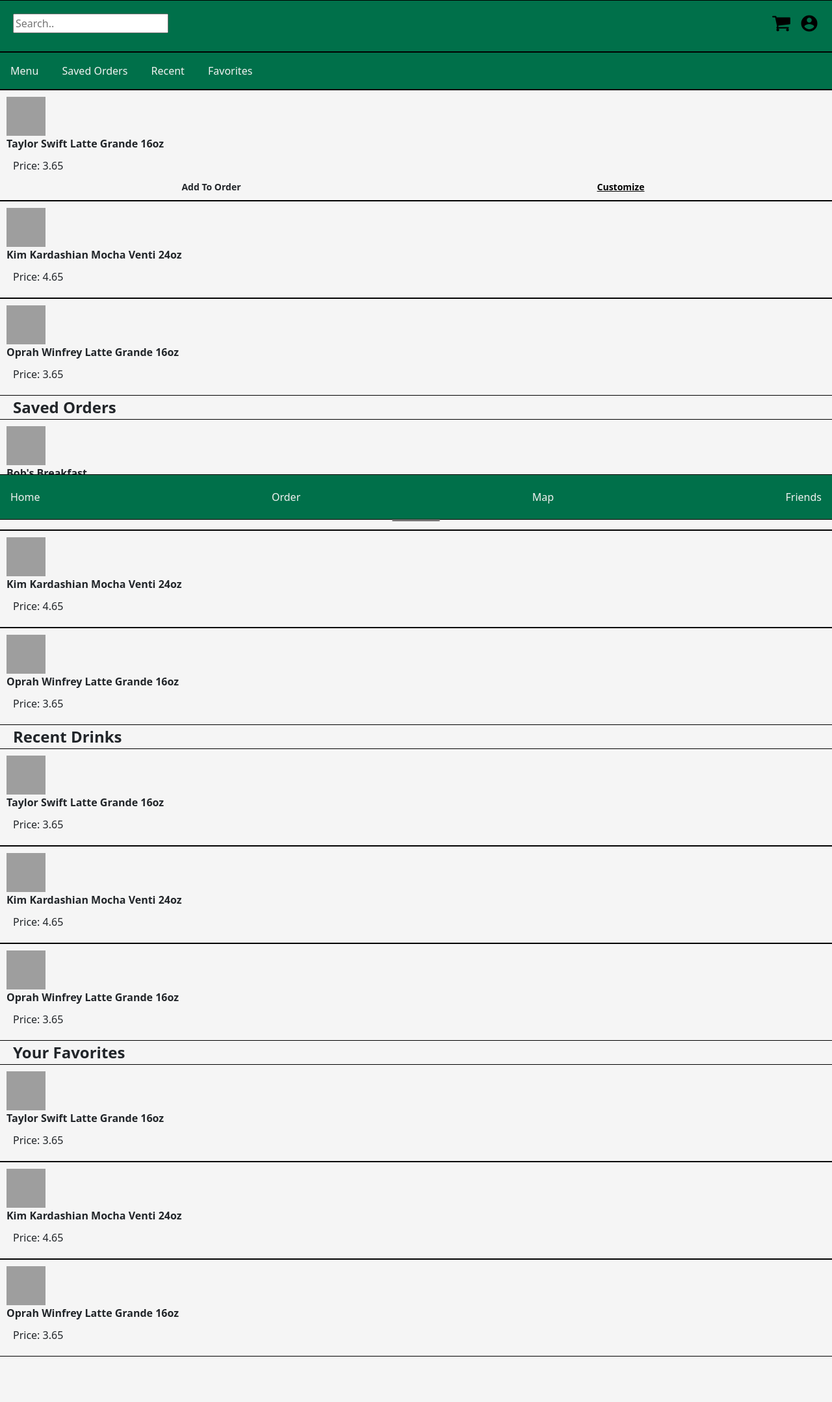
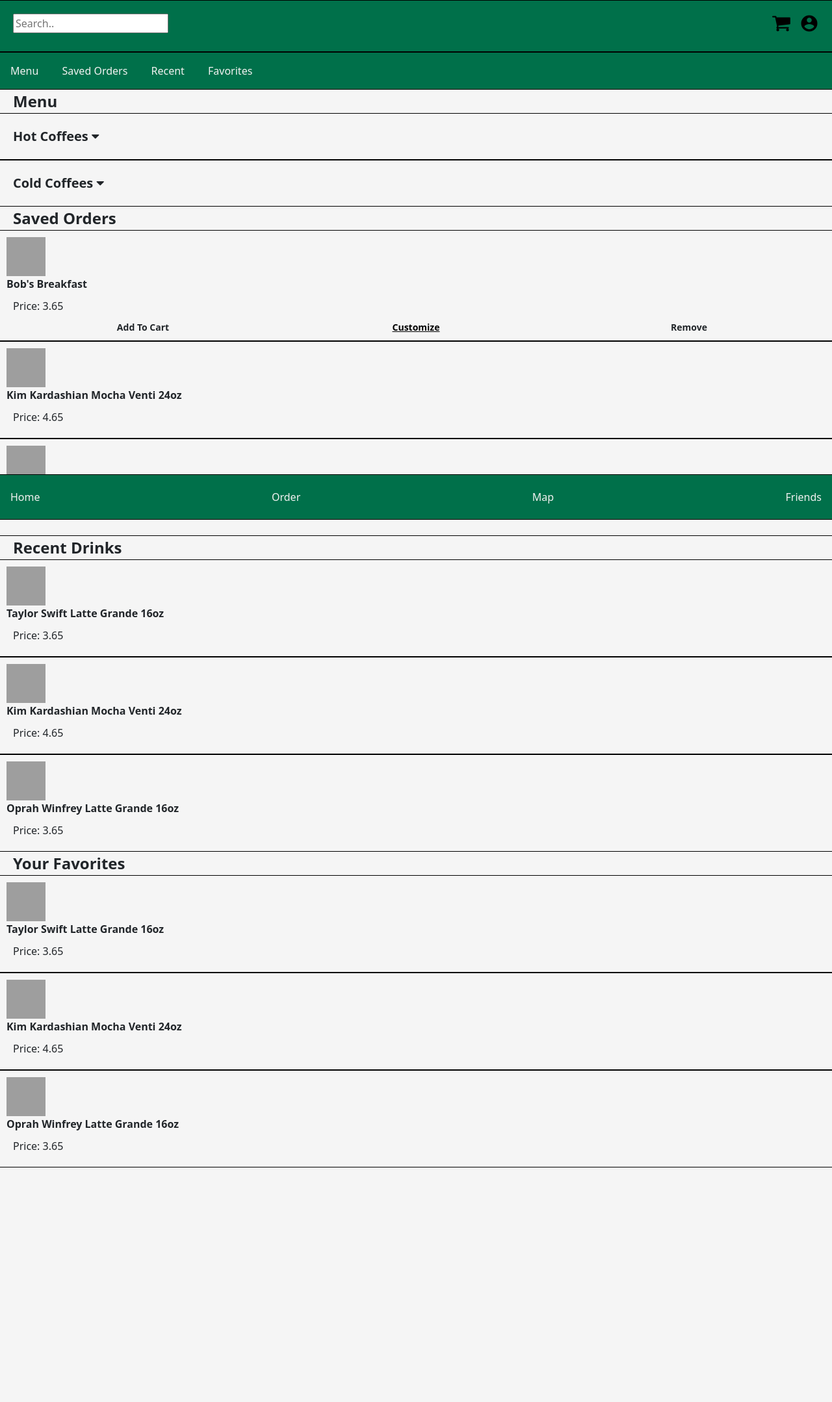
Before and after one commit to kb1998s/Social-Barista, a Flask app: page /order/ in a window 1280 px wide. Shown: the whole page at 65% size. After the commit the page ends 1797 px from the top, so only its background shows below. Run offline with Flask 2, Linux system fonts and the light colour scheme; grey boxes are pictures that could not be loaded.

Commit message:
Dropdown Menu Catalog Update

```diff
--- a/src/static/css/order.css
+++ b/src/static/css/order.css
@@ -37,7 +37,7 @@ body{
 h{
     font-weight: bold;
     font-size: 24px;
-    padding: 20px;
+    padding: 20px;;
 }
 
 .drink-item{
@@ -100,6 +100,65 @@ img{
     color: black;
   }
 
+
+/*drink catalog menu*/
+#hot-coffees{
+    border: 1px black;
+    border-style: solid none;
+    padding: 15px;
+    font-weight: bold;
+    font-size: 20px;
+    padding: 20px;
+}
+
+#hot-items{
+    border: 1px black;
+    border-style: solid none;
+    font-weight: 500;
+    font-size: 18px;
+    padding: 10px;
+    display: none;
+}
+
+#cold-coffees{
+    border: 1px black;
+    border-style: solid none;
+    padding: 15px;
+    font-weight: bold;
+    font-size: 20px;
+    padding: 20px;
+}
+
+#cold-items{
+    border: 1px black;
+    border-style: solid none;
+    font-weight: 500;
+    font-size: 18px;
+    padding: 10px;
+    display: none;
+}
+
+.items{
+    font-weight: normal;
+    font-size: 15px;
+    display:inline-flex;
+    text-align: center;
+    padding: 10px;
+    width: 100%;
+    overflow-x: auto;
+    white-space: nowrap;
+}
+
+.items > li{
+    list-style-type: none;
+    padding: 8px;
+}
+
+li > a{
+    color: black;
+    text-decoration: none;
+}
+
 .savePage-container{
     height: 80vh;
 }
--- a/src/templates/order.html
+++ b/src/templates/order.html
@@ -5,6 +5,10 @@
         href="{{ url_for('static', filename='css/order.css') }}"/>
 <link href="https://fonts.googleapis.com/icon?family=Material+Icons"
         rel="stylesheet">
+<link rel="stylesheet"
+    href="https://cdnjs.cloudflare.com/ajax/libs/font-awesome/4.7.0/css/font-awesome.min.css">
+
+<script src="https://ajax.googleapis.com/ajax/libs/jquery/3.5.1/jquery.min.js"></script>
 {% endblock %}
 
 {% block body %}
@@ -21,28 +25,60 @@
     <!-- scrolling anchor -->
     <a id="menu"></a>
 
+    <h>Menu</h>
+
+    <!--drink catalog menu-->
     <div>
-        <div class=drink-item>
-            <img src="https://globalassets.starbucks.com/assets/b635f407bbcd49e7b8dd9119ce33f76e.jpg?impolicy=1by1_wide_topcrop_630" alt="Starbucks Latte">
-            Taylor Swift Latte Grande 16oz
-            <span>Price: 3.65</span>
-            <div class = actions>
-                <a>Add To Order</a>
-                <a href="{{ url_for('customization') }}">Customize</a>
-                </div>
+        <div id="hot-coffees">
+            Hot Coffees <i class="fa fa-caret-down"></i>
         </div>
 
-        <div class=drink-item>
-            <img src="https://globalassets.starbucks.com/assets/f24b2303e7734e82852d9132ce604e25.jpg?impolicy=1by1_wide_topcrop_630" alt="Starbucks Mocha">
-            Kim Kardashian Mocha Venti 24oz
-            <span>Price: 4.65</span>
+        <ul id="hot-items">
+            Americanos
+            <div class="items">
+                <li><a href="{{ url_for('customization') }}">Caffé Americano</a></li>
+            </div>
+
+            Brewed Coffees
+            <div class="items">
+                <li><a href="{{ url_for('customization') }}">Veranda Blend</a></li>
+
+                <li><a href="{{ url_for('customization') }}">Caffé Misto</a></li>
+
+                <li><a href="{{ url_for('customization') }}">Dark Roast Coffee</a></li>
+
+                <li><a href="{{ url_for('customization') }}">Pike Place Roast</a></li>
+
+                <li><a href="{{ url_for('customization') }}">Decaf Pike Place Roast</a></li>
+            </div>
+        </ul>
+    </div>
+    <div>
+        <div id="cold-coffees">
+            Cold Coffees <i class="fa fa-caret-down"></i>
         </div>
 
-        <div class=drink-item>
-            <img src="https://globalassets.starbucks.com/assets/b635f407bbcd49e7b8dd9119ce33f76e.jpg?impolicy=1by1_wide_topcrop_630" alt="Starbucks Latte">
-            Oprah Winfrey Latte Grande 16oz
-            <span>Price: 3.65</span>
-        </div>
+        <ul id="cold-items">
+            Cold Brews
+            <div class="items">
+                <li><a href="{{ url_for('customization') }}">Irish Cream</a></li>
+
+                <li><a href="{{ url_for('customization') }}">Salted Caramel Cream</a></li>
+
+                <li><a href="{{ url_for('customization') }}">Starbucks Reserve Cold</a></li>
+
+                <li><a href="{{ url_for('customization') }}">Sweet Cream</a></li>
+            </div>
+
+            Nitro Cold Brews
+            <div class="items">
+                <li><a href="{{ url_for('customization') }}">Starbucks Reserve Nitro</a></li>
+
+                <li><a href="{{ url_for('customization') }}">Nitro Cold Brew</a></li>
+
+                <li><a href="{{ url_for('customization') }}">Vanilla Sweat Cream</a></li>
+            </div>
+        </ul>
     </div>
 
     <!-- scrolling anchor -->
@@ -123,4 +159,15 @@
     </div>
 
 </div>
+
+<script>
+    //dropdown script function
+    $( "#hot-coffees" ).click(function() {
+      $( "#hot-items" ).toggle( "fast" );
+    });
+
+    $( "#cold-coffees" ).click(function() {
+      $( "#cold-items" ).toggle( "fast" );
+    });
+</script>
 {% endblock %}
```
